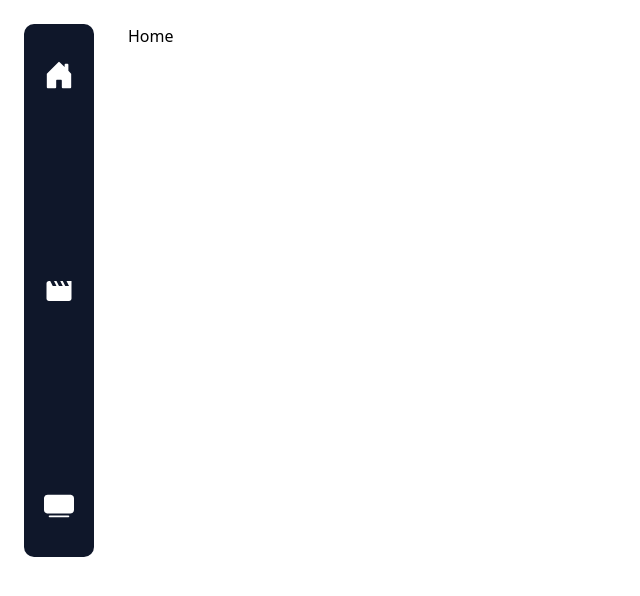
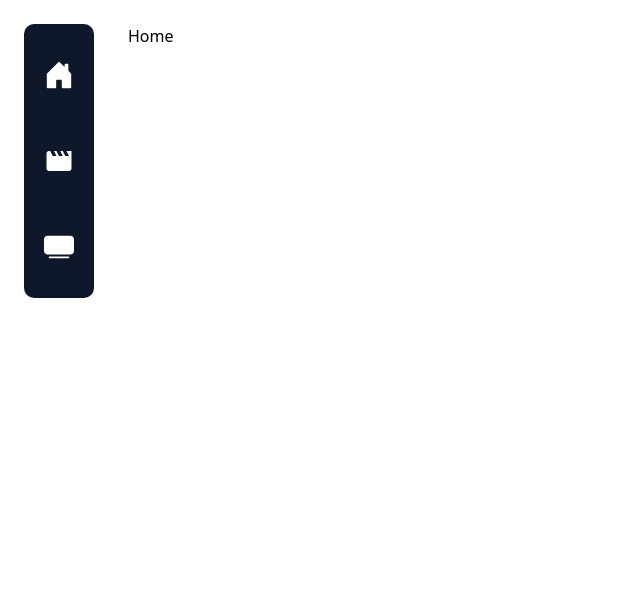
Before and after one commit to rhenaldkarrel/modern-react-movie-app, a React (Vite) app: page / in a window 1280 px wide. Shown: the top 596 px of the page, without its empty margins (0-640 px from the left). Built offline with nearby package versions, Linux system fonts and the light colour scheme.

Commit message:
style: adjust navigation styling

```diff
--- a/src/components/common/navigation/NavItem.jsx
+++ b/src/components/common/navigation/NavItem.jsx
@@ -2,7 +2,10 @@ import { Link } from 'react-router-dom';
 
 const NavItem = ({ children, to, label }) => {
 	return (
-		<Link to={to} className="flex items-center gap-2">
+		<Link
+			to={to}
+			className="flex items-center gap-2 transition-all rounded-lg hover:bg-gray-50 hover:text-black p-3 lg:py-7"
+		>
 			{children}
 			<span className="hidden sm:block lg:hidden capitalize">{label}</span>
 		</Link>
--- a/src/components/common/navigation/index.jsx
+++ b/src/components/common/navigation/index.jsx
@@ -4,7 +4,7 @@ import NavItem from './NavItem';
 
 export function Navigation() {
 	return (
-		<nav className="sticky top-0 z-50 flex items-center justify-between bg-slate-900 p-5 md:mx-6 md:mt-6 md:mb-[33px] md:rounded-[10px] lg:fixed lg:left-0 lg:mr-0 lg:h-4/6 lg:flex-col lg:py-9 text-white">
+		<nav className="sticky top-0 z-50 flex items-center justify-between lg:justify-start bg-slate-900 md:mx-6 md:mt-6 md:mb-[33px] md:rounded-[10px] lg:fixed lg:left-0 lg:mr-0 lg:flex-col text-white p-2">
 			<NavItem label="home">
 				<BsFillHouseDoorFill className="text-3xl" />
 			</NavItem>
```
